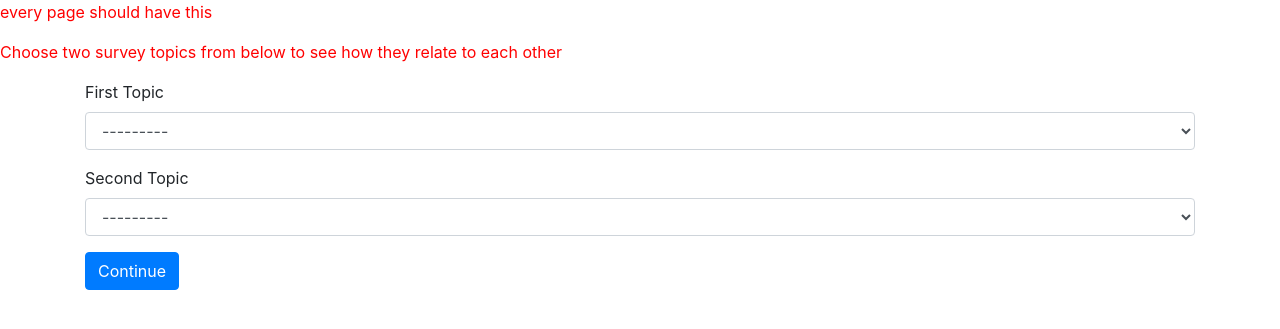
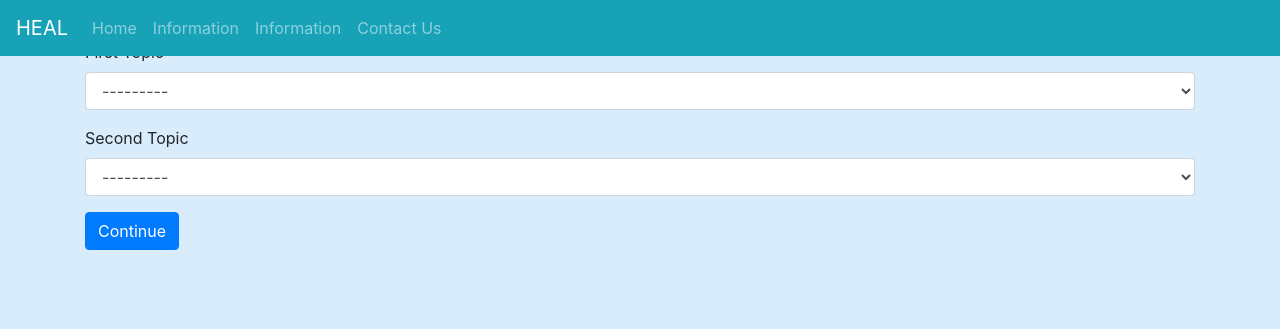
Before and after one commit to yashd2037/HEAL, a Django app: page /topic/ in a window 1280 px wide. Shown: the top 329 px of the page. Run offline with Django 3.2, Linux system fonts and the light colour scheme; some libraries are stand-ins or nearby versions.

Commit message:
base template

```diff
--- a/static/css/styles.css
+++ b/static/css/styles.css
@@ -1,3 +1,17 @@
 p {
-    color:red;
+    color:darkblue;
+    font-family: Arial, Helvetica, sans-serif;
 }
+
+.jumbotron {
+    background: url("https://validatedlearning.co/wp-content/uploads/2017/08/green-geo-background-banner.jpeg");
+}
+
+body {
+    background-color: #D9ECFC;
+    justify-content: center;
+}
+
+h1, h2{
+    font-family: Arial, Helvetica, sans-serif;
+}
--- a/templates/Base.html
+++ b/templates/Base.html
@@ -3,20 +3,50 @@
 <html lang="en">
 <head>
     <meta name="viewport" content="width=device-width, initial-scale=1, shrink-to-fit=yes">
-	<link rel="stylesheet" href="https://stackpath.bootstrapcdn.com/bootstrap/4.5.0/css/bootstrap.min.css">
-	<meta charset="UTF-8"/>
-	<link rel="stylesheet" href="{% static 'css/styles.css' %}">
+    <link rel="stylesheet" href="https://stackpath.bootstrapcdn.com/bootstrap/4.5.0/css/bootstrap.min.css">
+    <meta charset="UTF-8"/>
+    <link rel="stylesheet" href="{% static 'css/styles.css' %}">
 
     <title>HEAL Survey</title>
 </head>
 <body>
-    <p>every page should have this</p>
+<div>
+    <nav class="navbar navbar-expand-lg fixed-top navbar-dark bg-info">
+        <a class="navbar-brand">HEAL</a>
+        <button class="navbar-toggler" type="button" data-toggle="collapse" data-target="#navbarTogglerDemo02"
+                aria-controls="navbarTogglerDemo02" aria-expanded="false" aria-label="Toggle navigation">
+            <span class="navbar-toggler-icon"></span>
+        </button>
 
+        <div class="collapse navbar-collapse" id="navbarTogglerDemo02">
+            <ul class="navbar-nav mr-auto mt-2 mt-lg-0">
+                <li class="nav-item">
+                    <a class="nav-link" href="#">Home</a>
+                </li>
+                <li class="nav-item">
+                    <a class="nav-link" href="#">Information</a>
+                </li>
+                <li class="nav-item">
+                    <a class="nav-link" href="#">Information</a>
+                </li>
+                <li class="nav-item">
+                    <a class="nav-link" href="#">Contact Us</a>
+                </li>
+            </ul>
+        </div>
+    </nav>
+</div>
+<div>
     {% block body %}
-        Hello
+
     {% endblock %}
+</div>
 
-    <script src="https://code.jquery.com/jquery-3.5.1.slim.min.js" integrity="sha384-DfXdz2htPH0lsSSs5nCTpuj/zy4C+OGpamoFVy38MVBnE+IbbVYUew+OrCXaRkfj" crossorigin="anonymous"></script>
-    <script src="https://cdn.jsdelivr.net/npm/bootstrap@4.5.3/dist/js/bootstrap.bundle.min.js" integrity="sha384-ho+j7jyWK8fNQe+A12Hb8AhRq26LrZ/JpcUGGOn+Y7RsweNrtN/tE3MoK7ZeZDyx" crossorigin="anonymous"></script>
+<script src="https://code.jquery.com/jquery-3.5.1.slim.min.js"
+        integrity="sha384-DfXdz2htPH0lsSSs5nCTpuj/zy4C+OGpamoFVy38MVBnE+IbbVYUew+OrCXaRkfj"
+        crossorigin="anonymous"></script>
+<script src="https://cdn.jsdelivr.net/npm/bootstrap@4.5.3/dist/js/bootstrap.bundle.min.js"
+        integrity="sha384-ho+j7jyWK8fNQe+A12Hb8AhRq26LrZ/JpcUGGOn+Y7RsweNrtN/tE3MoK7ZeZDyx"
+        crossorigin="anonymous"></script>
 </body>
 </html>
```
Also changed, not shown: templates/IntroPage.html (+15 -1 lines).
